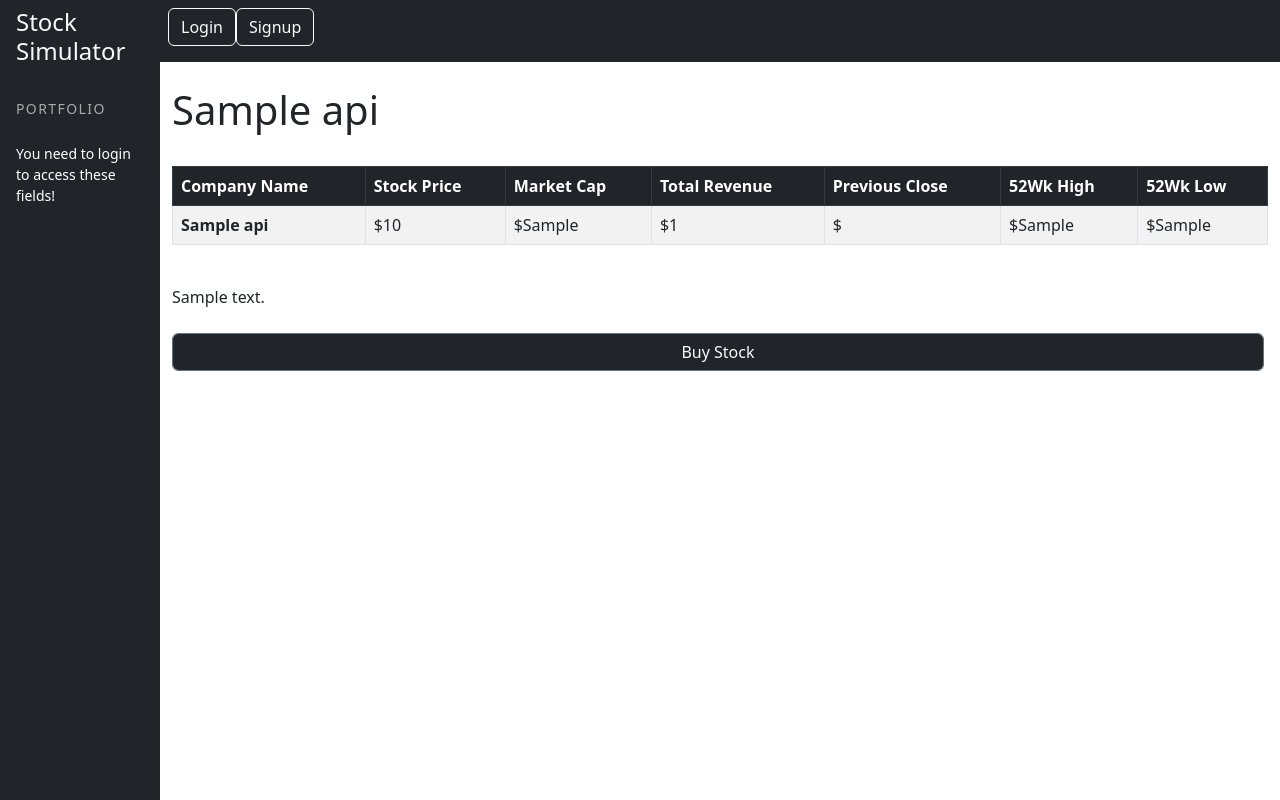
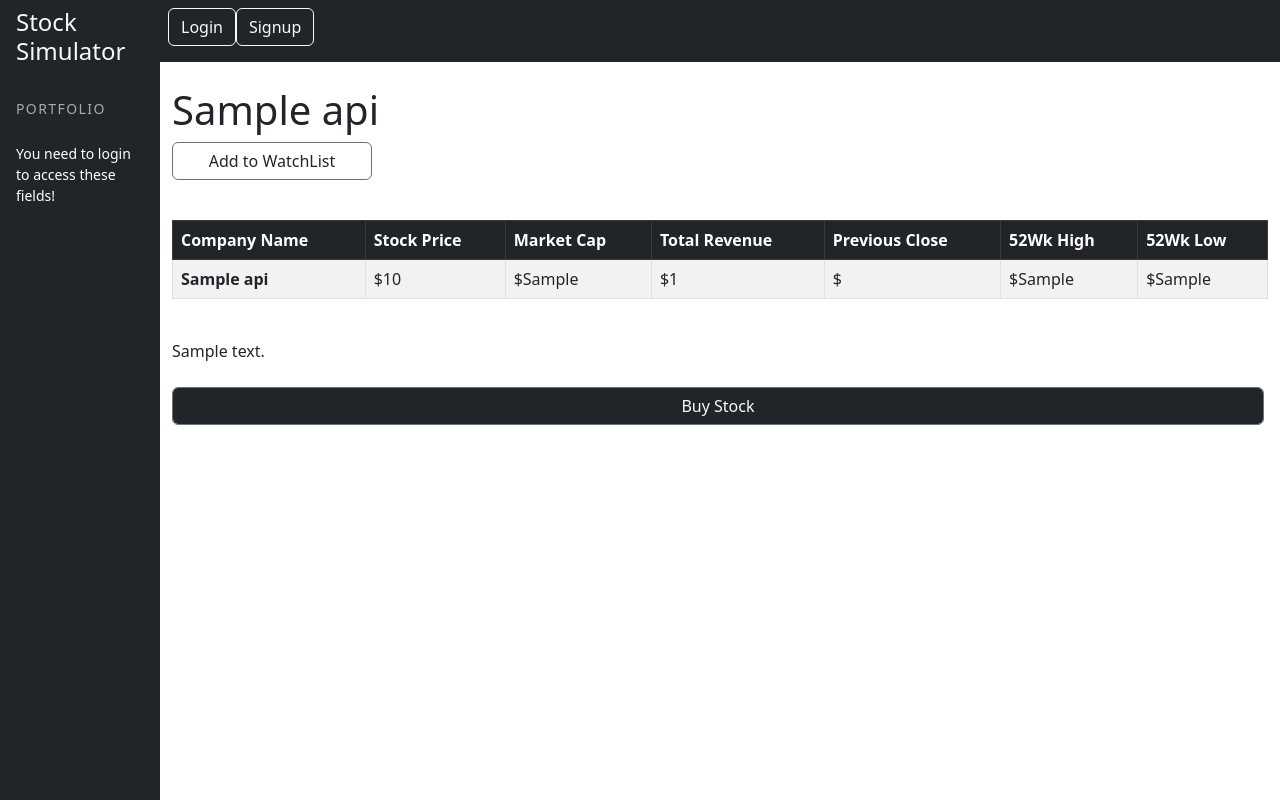
Before and after one commit to eiriniretzepi/Stock_Simulator, a Django app: template simulator/stocks/templates/stock_info.html in a window 1280 px wide. Run offline with Django 3.2, Linux system fonts and the light colour scheme; the template is opened without the code that fills it: most values are stand-ins (such as "Sample title", 1, 10 or a date in 2020).

Commit message:
chnaged models.py
added ticker field

```diff
--- a/simulator/predictions/templates/predictions.html
+++ b/simulator/predictions/templates/predictions.html
@@ -8,7 +8,7 @@
     {% csrf_token %}
     <input class="form-control mr-sm-2" type="search" placeholder="Add Stock Prediction" aria-label="Search" style="width: 230px; height: 45px" name="ticker">
     <button class="btn btn-outline-secondary my-2 my-sm-0" type="submit">Search</button>
-    </form>
+</form>
 
 <br/>
 <br/>
--- a/simulator/static/templates/base.html
+++ b/simulator/static/templates/base.html
@@ -29,12 +29,9 @@
     </li>
 
     <li class="nav-item">
-      <a href="#" class="nav-link text-dark font-italic bg-light">WatchList</a>
+      <a href="{% url 'watchlist'%}" class="nav-link text-dark font-italic bg-light">WatchList</a>
     </li>
 
-    <li class="nav-item">
-      <a href="#" class="nav-link text-dark font-italic bg-light">Alerts</a>
-    </li>
     <li class="nav-item">
       <a href="#" class="nav-link text-dark font-italic bg-light">Transactions</a>
     </li>
@@ -43,6 +40,9 @@
     </li>
     <li class="nav-item">
       <a href="#" class="nav-link text-dark font-italic bg-light">Newsfeed</a>
+    </li>
+    <li class="nav-item">
+      <a href="#" class="nav-link text-dark font-italic bg-light">Alerts</a>
     </li>
     <li class="nav-item">
       <a href="#" class="nav-link text-dark font-italic bg-light">Settings</a>
--- a/simulator/stocks/forms.py
+++ b/simulator/stocks/forms.py
@@ -11,7 +11,7 @@
 class StockForm(forms.ModelForm):
     class Meta:
         model = Stock
-        fields = ["name", "stocksOwned", "priceBought", "portfolio"]
+        fields = ["name", "ticker", "stocksOwned", "priceBought", "portfolio"]
 
 
 class TransactionForm(forms.ModelForm):
@@ -23,7 +23,7 @@
 class WatchlistForm(forms.ModelForm):
     class Meta:
         model = Watchlist
-        fields = ["stockName", "portfolio"]
+        fields = ["ticker", "portfolio"]
 
 
 class AlertForm(forms.ModelForm):
--- a/simulator/stocks/templates/stock_info.html
+++ b/simulator/stocks/templates/stock_info.html
@@ -6,7 +6,13 @@
     {% if api == "Error" %}
         There was a problem with your ticker symbol, please try again...
     {% else %}
+
         <h1>{{ api.longName }}</h1>
+         <form action ="{% url 'watchlist' %}" class="d-flex" method="POST">
+                {% csrf_token %}
+                <input class="form-control me-1" type="hidden" name="ticker" value="{{api.symbol}}" />
+                <button class="btn btn-outline-secondary form-control me-1 bg-grey text-dark" style="width: 200px;" type="submit">Add to WatchList</button>
+            </form>
         <br/>
             <table class="table table-striped table-bordered table-hover">
                <thead class="table-dark">
--- a/simulator/stocks/urls.py
+++ b/simulator/stocks/urls.py
@@ -5,5 +5,6 @@
     path('portfolio', views.portfolio, name="portfolio"),
     path('stockInfo', views.stock_info, name="stockInfo"),
     path('buy', views.buy, name="buy"),
+    path('watchlist', views.watchlist, name="watchlist"),
     # path('buySell', views.buy_sell, name="buySell"),
 ]
```
Also changed, not shown: simulator/stocks/models.py (+6 -4 lines), simulator/stocks/templates/watchlist.html (+10 -1 lines), simulator/stocks/views.py (+29 -9 lines), simulator/db.sqlite3, simulator/predictions/migrations/0001_initial.py, simulator/stocks/migrations/0001_initial.py, 2 other files.
